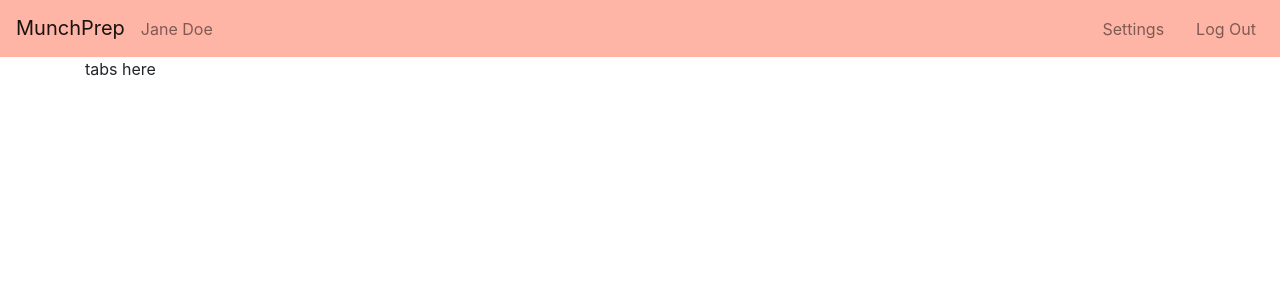
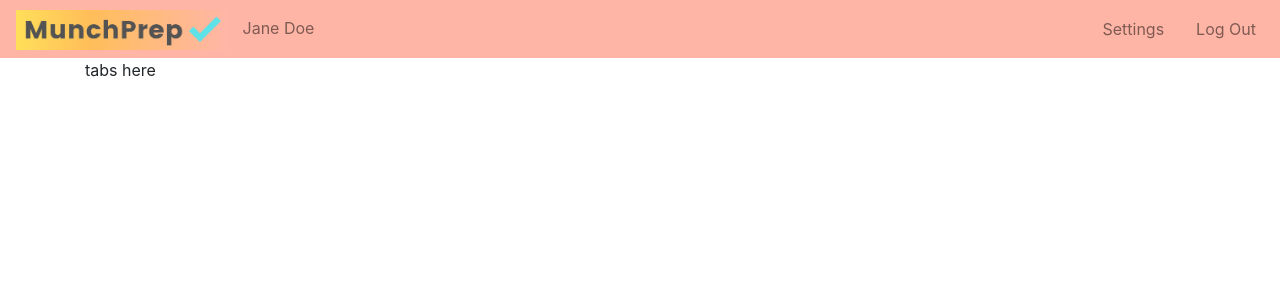
Before and after one commit to schoinh/munchprep-web, a React app: page /#/user-page in a window 1280 px wide. Shown: the top 300 px of the page. Built offline with nearby package versions, Linux system fonts and the light colour scheme.

Commit message:
style logo in nav bar

```diff
--- a/src/components/UserPage.jsx
+++ b/src/components/UserPage.jsx
@@ -1,9 +1,15 @@
 import React from "react";
 import { Link } from "react-router-dom";
+import logo from "../assets/images/LogoSmall.png";
 
 function UserPage() {
   var navBarStyles = {
     backgroundColor: "#ffb5a6"
+  };
+
+  var logoStyles = {
+    height: "2.5em",
+    marginRight: "1em"
   };
 
   var linkStyles = {
@@ -18,7 +24,7 @@ function UserPage() {
     <div>
       <nav className="navbar navbar-expand-lg navbar-light" style={navBarStyles}>
         <div className="mr-auto">
-          <a className="navbar-brand" href="#">MunchPrep</a>
+          <a href="#"><img src={logo} style={logoStyles} /></a>
           <span className="navbar-text">
             Jane Doe
           </span>
```
Also changed, not shown: src/assets/images/LogoSmall.png (added), template.ejs.
